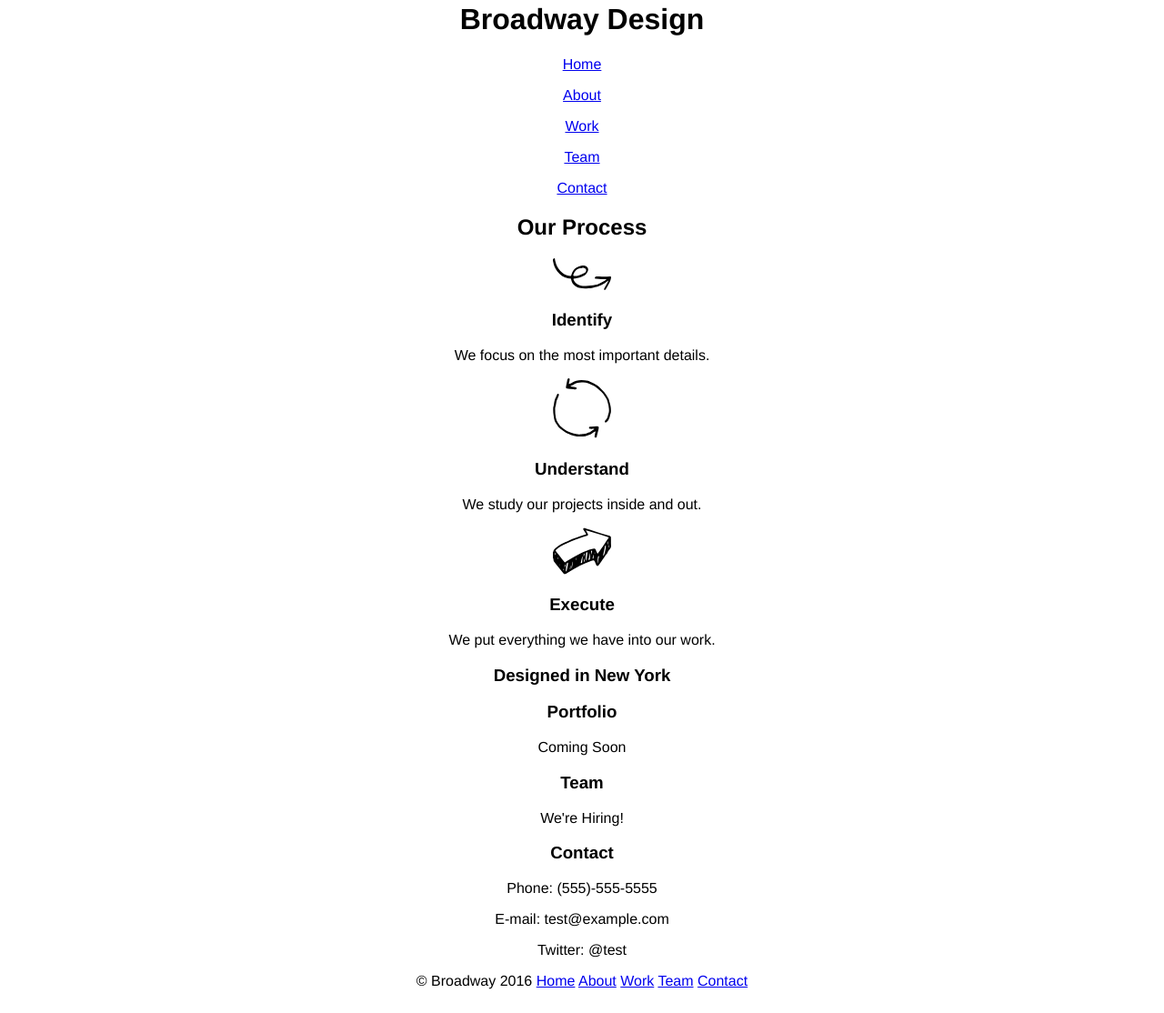
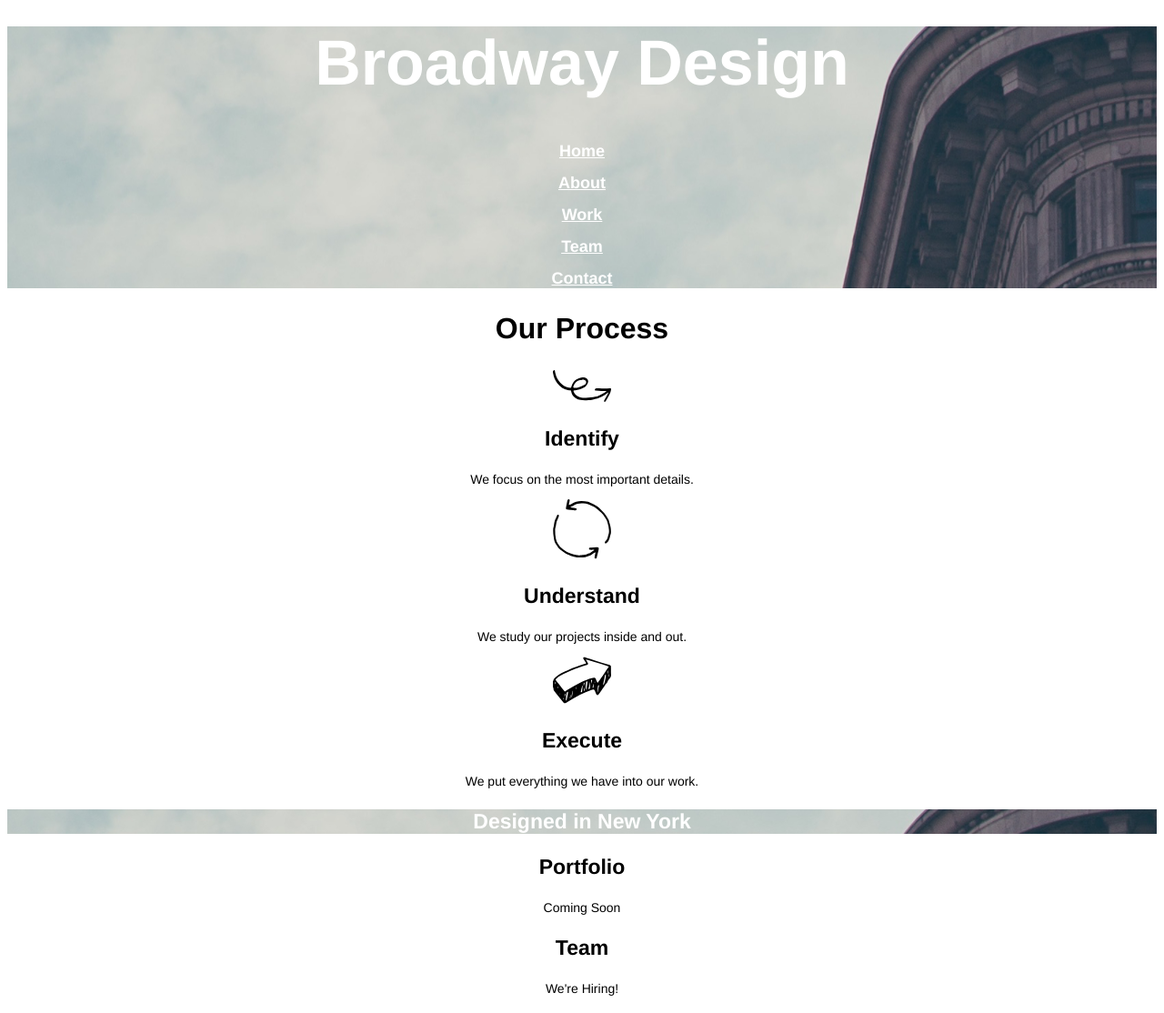
Before and after one commit to mrnbanzon/Broadway, a plain HTML site: page index.html in a window 1280 px wide. Shown: the part 18-1132 px from the top of the page at 91% size. Drawn offline with Linux system fonts and the light colour scheme.

Commit message:
Completed the project.

```diff
--- a/index.html
+++ b/index.html
@@ -6,14 +6,16 @@
     <link href="./resources/css/style.css" type="text/css" rel="stylesheet">
   </head>
   <body>
+    <div class="design">
       <h1>Broadway Design</h1>
       <nav>
-      <p><a href="#">Home</a></p>
+        <p><a href="#home">Home</a></p>
         <p><a href="#about">About</a></p>
         <p><a href="#work">Work</a></p>
         <p><a href="#team">Team</a></p>
         <p><a href="#contact">Contact</a></p>
       </nav>
+    </div>
     <div id="about">
       <h2>Our Process</h2>
       <img src="./resources/images/identify.svg"/>
@@ -25,7 +27,7 @@
       <img src="./resources/images/execute.svg"/>
       <h3>Execute</h3>
       <p>We put everything we have into our work.</p>
-      <h3>Designed in New York</h3>
+      <h3 class="design">Designed in New York</h3>
     </div>
     <div id ="work">
       <h3>Portfolio</h3>
@@ -45,7 +47,7 @@
       <nav>
         <p>
           &copy; Broadway 2016
-          <a href="#">Home</a>
+          <a href="#home">Home</a>
           <a href="#about">About</a>
           <a href="#work">Work</a>
           <a href="#team">Team</a>
--- a/resources/css/style.css
+++ b/resources/css/style.css
@@ -2,3 +2,47 @@ html {
   font-family: Helvetica;
   text-align: center;
 }
+
+h1, h2, h3 {
+  font-weight: bold;
+}
+
+h1 {
+  font-size: 70px;
+}
+
+h2 {
+  font-size: 32px;
+}
+
+h3 {
+  font-size: 23px;
+}
+
+a {
+  color: white;
+  font-weight: bold;
+}
+
+p {
+  font-size: 14px;
+}
+
+.design {
+  background-image: url("../../resources/images/the-flatiron-building.png");
+  color: white;
+}
+
+#footer {
+  text-align: left;
+  color: white;
+  background-color: dimgray;
+}
+
+.design nav p a {
+  font-size: 18px;
+}
+
+#footer nav p {
+  font-size: 11px;
+}
```
Lines whose indentation alone changed are shown as unchanged.
